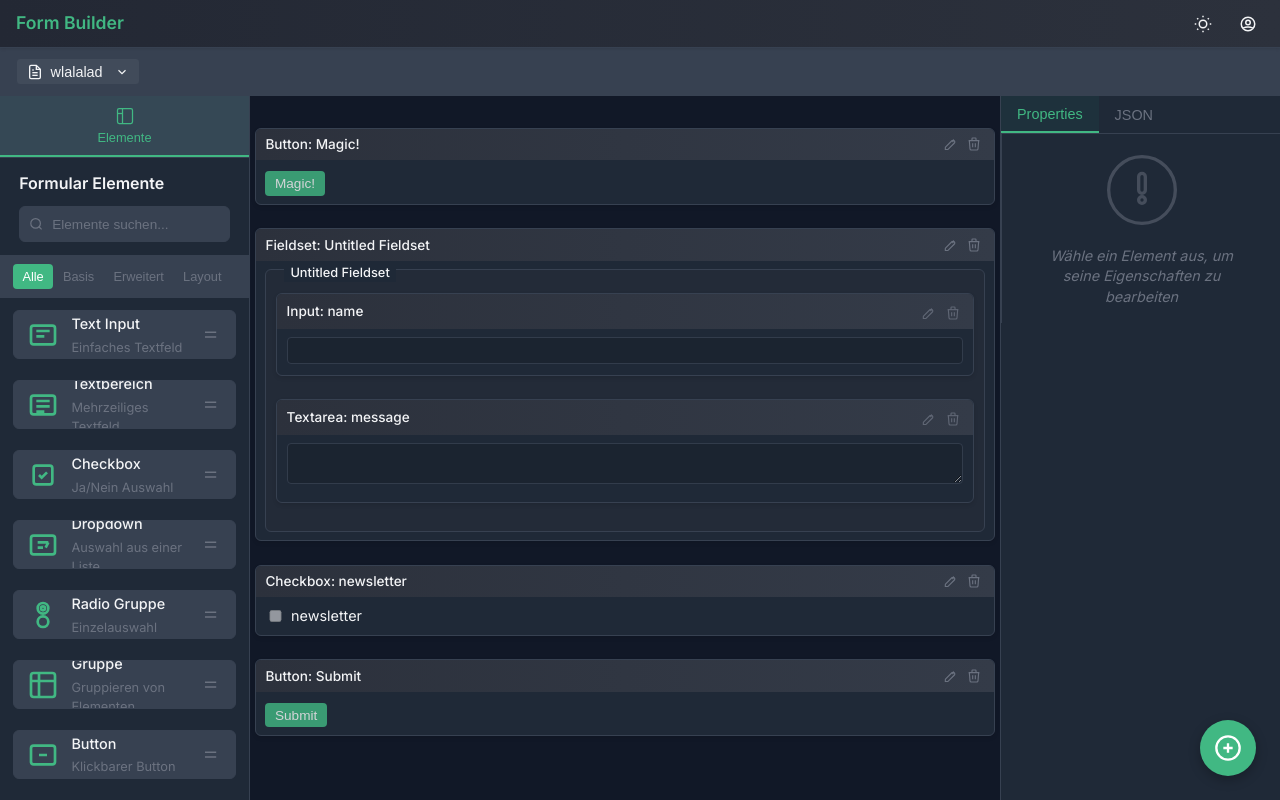
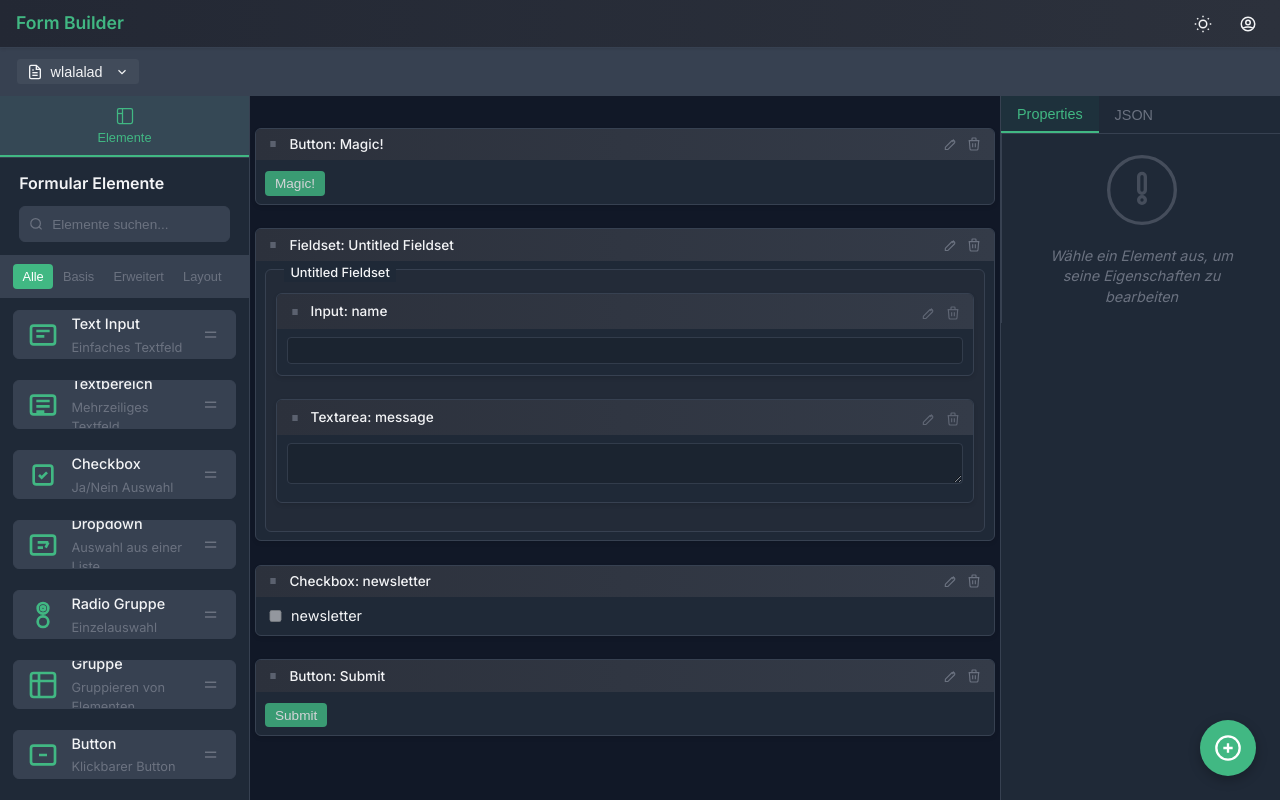
Before and after one commit to sileNtTG/form-builder, a Vue app: page / in a window 1280 px wide. Built offline with nearby package versions, Linux system fonts and the light colour scheme.

Commit message:
Add drag-and-drop functionality to reorder form elements

```diff
--- a/src/components/core/FormCanvas.vue
+++ b/src/components/core/FormCanvas.vue
@@ -98,6 +98,18 @@ const handleCanvasDrop = (e: DragEvent) => {
 
   if (!e.dataTransfer) return;
 
+  // Check if we're moving an existing element (by element-id)
+  const elementId =
+    e.dataTransfer.getData("application/element-id") ||
+    e.dataTransfer.getData("text/plain");
+
+  if (elementId && elementId.length > 0) {
+    // We're moving an existing element
+    moveElement(elementId, dropPosition.value.index);
+    return;
+  }
+
+  // Otherwise, continue with creating a new element...
   // Try to get the element type from various formats
   let elementType = "";
 
@@ -229,17 +241,58 @@ const handleCanvasDrop = (e: DragEvent) => {
   dropPosition.value = { index: -1, top: 0 };
 };
 
+// Function to move an element to a new position
+function moveElement(elementId: string, newIndex: number) {
+  // Find the element in the store
+  const elements = formBuilderStore.elements;
+  const currentIndex = elements.findIndex((el) => el.id === elementId);
+
+  if (currentIndex === -1 || newIndex === -1) return;
+
+  // Don't do anything if dropping at the same position or right after itself
+  if (newIndex === currentIndex || newIndex === currentIndex + 1) return;
+
+  // Create a copy of the elements
+  const elementsCopy = [...elements];
+
+  // Remove the element from its current position
+  const [elementToMove] = elementsCopy.splice(currentIndex, 1);
+
+  // Adjust the target index if needed (when moving an item down)
+  const adjustedIndex = currentIndex < newIndex ? newIndex - 1 : newIndex;
+
+  // Insert the element at the new position
+  elementsCopy.splice(adjustedIndex, 0, elementToMove);
+
+  // Update the store
+  formBuilderStore.setFormElements(elementsCopy);
+  formBuilderStore.selectElement(elementId);
+}
+
 // Handle fieldset element drop
 function handleElementDrop({
   fieldsetId,
   elementType,
-  position = 0, // Default to beginning of fieldset
+  elementId,
+  position = 0,
+  isMove = false,
 }: {
   fieldsetId: string;
-  elementType: string;
+  elementType?: string;
+  elementId?: string;
   position?: number;
+  isMove?: boolean;
 }) {
-  if (!fieldsetId || !elementType) return;
+  if (!fieldsetId) return;
+
+  // Check if we're moving an existing element
+  if (isMove && elementId) {
+    moveElementToFieldset(elementId, fieldsetId, position);
+    return;
+  }
+
+  // Otherwise continue with creating a new element
+  if (!elementType) return;
 
   // Create a new element for the fieldset
   const baseElementProps = {
@@ -314,6 +367,83 @@ function handleElementDrop({
     // Add the element to the fieldset at the specified position
     formBuilderStore.addElementToFieldset(fieldsetId, newElement, position);
   }
+}
+
+// Function to move an element to a fieldset
+function moveElementToFieldset(
+  elementId: string,
+  fieldsetId: string,
+  position: number
+) {
+  // Find the element in the main elements array
+  const elements = formBuilderStore.elements;
+  const elementIndex = elements.findIndex((el) => el.id === elementId);
+
+  if (elementIndex === -1) {
+    // Element not found in main array, check if it's in another fieldset
+    let found = false;
+
+    // Search through all fieldsets
+    for (const element of elements) {
+      if (element.type === "fieldset") {
+        const fieldset =
+          element as import("../../models/FormElement").FieldsetElement;
+        if (fieldset.children && Array.isArray(fieldset.children)) {
+          const childIndex = fieldset.children.findIndex(
+            (child) => child.id === elementId
+          );
+
+          if (childIndex !== -1) {
+            // Found the element in this fieldset
+            const elementToMove = { ...fieldset.children[childIndex] };
+
+            // Remove from current fieldset
+            const updatedChildren = [...fieldset.children];
+            updatedChildren.splice(childIndex, 1);
+
+            // Update the original fieldset by removing the element
+            formBuilderStore.updateElement(fieldset.id, {
+              ...fieldset,
+              children: updatedChildren,
+            });
+
+            // Add to the target fieldset
+            formBuilderStore.addElementToFieldset(
+              fieldsetId,
+              elementToMove,
+              position
+            );
+            formBuilderStore.selectElement(elementId);
+
+            found = true;
+            break;
+          }
+        }
+      }
+    }
+
+    if (!found) {
+      console.warn(`Element with ID ${elementId} not found`);
+    }
+
+    return;
+  }
+
+  // Element is in the main array, move it to the fieldset
+  const elementToMove = { ...elements[elementIndex] };
+
+  // Create a copy of the elements
+  const elementsCopy = [...elements];
+
+  // Remove the element from the main array
+  elementsCopy.splice(elementIndex, 1);
+
+  // Update the main store
+  formBuilderStore.setFormElements(elementsCopy);
+
+  // Add to the fieldset
+  formBuilderStore.addElementToFieldset(fieldsetId, elementToMove, position);
+  formBuilderStore.selectElement(elementId);
 }
 
 // Handle insertion point clicks
--- a/src/components/core/FormElementRenderer.vue
+++ b/src/components/core/FormElementRenderer.vue
@@ -28,6 +28,39 @@ function handleDelete(e: Event, id: string) {
 // Track if we're in the middle of a drag operation on this fieldset
 const isFieldsetDragTarget = ref(false);
 const dropPosition = ref({ index: 0, top: 0 });
+const isDragging = ref(false);
+
+// Handle drag start
+function handleDragStart(e: DragEvent) {
+  if (!e.dataTransfer || !props.element.id) return;
+
+  // Mark that we're dragging this element
+  isDragging.value = true;
+
+  // Set the element ID as data to be transferred
+  e.dataTransfer.setData("application/element-id", props.element.id);
+
+  // For compatibility with different browsers
+  e.dataTransfer.setData("text/plain", props.element.id);
+
+  // Set the drag effect to move
+  e.dataTransfer.effectAllowed = "move";
+
+  // Add a class to the element being dragged for visual feedback
+  if (e.target instanceof HTMLElement) {
+    e.target.classList.add("dragging");
+  }
+}
+
+// Handle drag end
+function handleDragEnd(e: DragEvent) {
+  isDragging.value = false;
+
+  // Remove visual feedback
+  if (e.target instanceof HTMLElement) {
+    e.target.classList.remove("dragging");
+  }
+}
 
 // Calculate the drop position inside the fieldset
 function calculateDropPosition(fieldsetEl: HTMLElement, mouseY: number) {
@@ -110,6 +143,28 @@ function handleFieldsetDrop(e: DragEvent) {
     return;
   }
 
+  // Check if we're moving an existing element
+  const elementId =
+    e.dataTransfer.getData("application/element-id") ||
+    e.dataTransfer.getData("text/plain");
+
+  if (elementId && elementId.length > 0) {
+    // We're moving an existing element into the fieldset
+    const position = dropPosition.value.index;
+
+    emit("element-drop", {
+      fieldsetId: props.element.id,
+      elementId: elementId,
+      position: position,
+      isMove: true,
+    });
+
+    // Reset the drop position
+    dropPosition.value = { index: 0, top: 0 };
+    return;
+  }
+
+  // Otherwise, continue with the original code for adding new elements
   const elementType = e.dataTransfer.getData("application/element-type");
   if (!elementType) {
     return;
@@ -169,10 +224,21 @@ function handleInsertPointClick({
 <template>
   <div
     class="element-card"
-    :class="{ selected: formBuilderStore.selectedElementId === element.id }"
+    :class="{
+      selected: formBuilderStore.selectedElementId === element.id,
+      dragging: isDragging,
+    }"
     @click="(e) => selectElement(element.id, e)"
+    draggable="true"
+    @dragstart="handleDragStart"
+    @dragend="handleDragEnd"
   >
     <div class="element-card__header">
+      <div class="element-card__drag-handle" title="Drag to reorder">
+        <svg viewBox="0 0 24 24">
+          <path d="M8 9h8M8 12h8M8 15h8" />
+        </svg>
+      </div>
       <span class="element-card__title">
         {{ element.type.charAt(0).toUpperCase() + element.type.slice(1)
         }}<span v-if="element.label">: {{ element.label }}</span>
@@ -341,10 +407,18 @@ function handleInsertPointClick({
   width: 100%;
   overflow: hidden;
   margin-bottom: 0.5rem;
+  cursor: grab;
 
   &.selected {
     border: 1px solid var(--theme-primary, #1abc9c);
     box-shadow: 0 0 0 1px rgba(26, 188, 156, 0.4);
+  }
+
+  &.dragging {
+    opacity: 0.5;
+    cursor: grabbing;
+    transform: scale(1.02);
+    border: 1px dashed var(--theme-primary, #1abc9c);
   }
 
   &__header {
@@ -357,10 +431,30 @@ function handleInsertPointClick({
     color: var(--theme-text, #fff);
   }
 
+  &__drag-handle {
+    cursor: grab;
+    margin-right: 0.5rem;
+    display: flex;
+    align-items: center;
+
+    svg {
+      width: 16px;
+      height: 16px;
+      stroke: var(--theme-text-muted, #aaa);
+      stroke-width: 2;
+      fill: none;
+    }
+
+    &:hover svg {
+      stroke: var(--theme-primary, #1abc9c);
+    }
+  }
+
   &__title {
     font-size: 0.85em;
     color: var(--theme-text, #fff);
     font-weight: 500;
+    flex-grow: 1;
   }
 
   &__actions {
```
